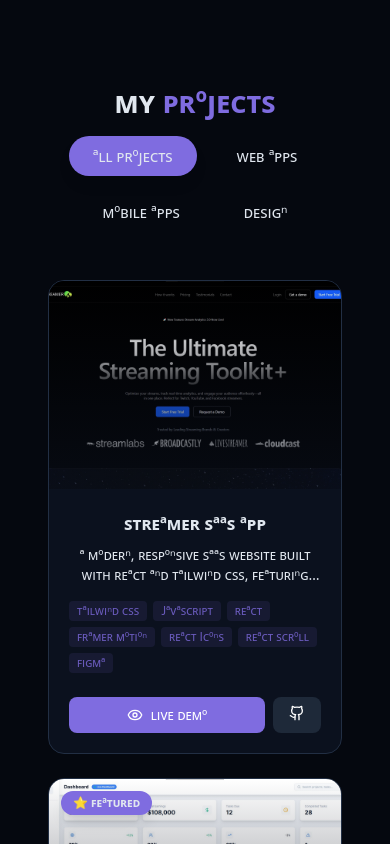
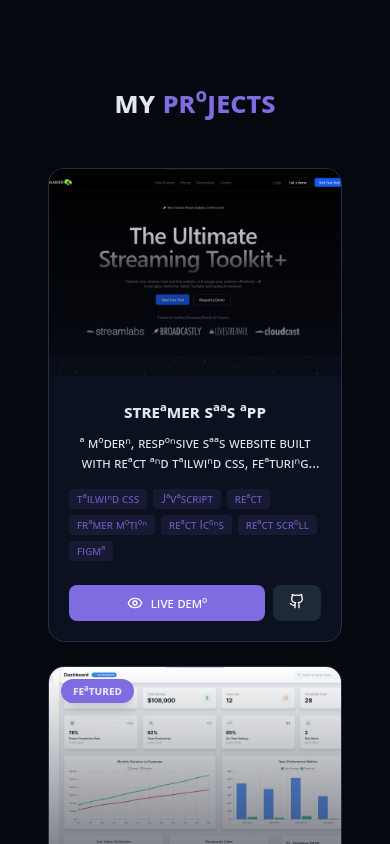
Before and after one commit to MadG0blin359/FullStackForge, a React (Vite) app in the folder Portfolio/: page / in a window 390 px wide. Shown: the part 3740-4584 px from the top of the page. Built offline with nearby package versions, Linux system fonts and the light colour scheme.

Commit message:
feat/ Projects Section Redesign 02

```diff
--- a/Portfolio/src/pages/Projects.jsx
+++ b/Portfolio/src/pages/Projects.jsx
@@ -1,10 +1,8 @@
-import React, { useState } from "react";
+import React from "react";
 import { getImageUrl } from "../lib/imageURL";
-import { ExternalLink, Github, Eye } from "lucide-react";
+import { Github, Eye } from "lucide-react";
 
 const Projects = () => {
-  const [filter, setFilter] = useState("all");
-
   const projectsData = [
     {
       id: 1,
@@ -101,49 +99,17 @@
     },
   ];
 
-  const categories = [
-    { id: "all", name: "All Projects" },
-    { id: "web", name: "Web Apps" },
-    { id: "mobile", name: "Mobile Apps" },
-    { id: "design", name: "Design" },
-  ];
-
-  const filteredProjects =
-    filter === "all"
-      ? projectsData
-      : projectsData.filter((project) => project.category === filter);
 
   return (
     <section id="projects" className="py-24 px-4 relative min-h-dvh z-10">
       <div className="container mx-auto max-w-7xl">
-        <h2 className="text-3xl md:text-4xl font-bold mb-4 text-center">
+        <h2 className="text-3xl md:text-4xl font-bold mb-12 text-center">
           My <span className="text-primary">Projects</span>
         </h2>
-        {/* <p className="text-muted-foreground text-center mb-12 max-w-2xl mx-auto">
-          A showcase of my recent work and creative projects that demonstrate my
-          skills and passion for development.
-        </p> */}
-
-        {/* Filter Buttons */}
-        <div className="flex flex-wrap justify-center gap-4 mb-12">
-          {categories.map((category) => (
-            <button
-              key={category.id}
-              onClick={() => setFilter(category.id)}
-              className={`px-6 py-2 rounded-full hover:cursor-pointer transition-all duration-300 ${
-                filter === category.id
-                  ? "bg-primary text-primary-foreground shadow-lg"
-                  : "bg-muted hover:bg-muted/80 text-muted-foreground hover:text-foreground"
-              }`}
-            >
-              {category.name}
-            </button>
-          ))}
-        </div>
 
         {/* Projects Grid */}
         <div className="grid grid-cols-1 md:grid-cols-2 lg:grid-cols-3 gap-6">
-          {filteredProjects.map((project) => (
+          {projectsData.map((project) => (
             <div
               key={project.id}
               className="group relative rounded-2xl overflow-hidden bg-card border border-border hover:border-primary/30 transition-all duration-300 hover:shadow-[0_8px_30px_rgba(139,92,246,0.12)] flex flex-col"
@@ -161,7 +127,7 @@
                 {/* Featured Badge */}
                 {project.featured && (
                   <div className="absolute top-3 left-3 bg-primary text-primary-foreground px-3 py-1 rounded-full text-xs font-semibold shadow-lg">
-                    ⭐ Featured
+                    Featured
                   </div>
                 )}
               </div>
```
